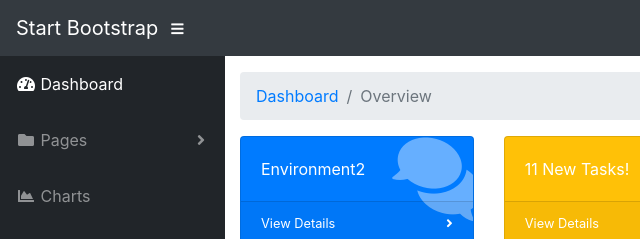
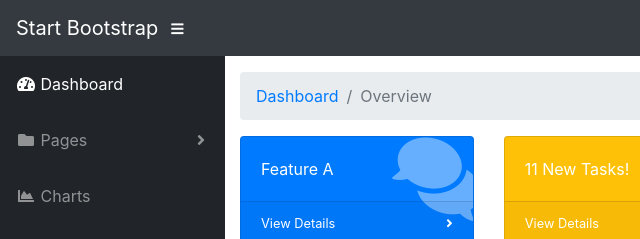
Before and after one commit to deepakr6242/omnipayer_poc, a website with bundled scripts: page index.html in a window 1280 px wide. Shown: the top 239 px of the page, 0-640 px from the left. Built offline with nearby package versions, Linux system fonts and the light colour scheme.

Commit message:
Adding NEw Feature A

```diff
--- a/index.html
+++ b/index.html
@@ -146,7 +146,7 @@
                   <div class="card-body-icon">
                     <i class="fas fa-fw fa-comments"></i>
                   </div>
-                  <div class="mr-5">Environment2</div>
+                  <div class="mr-5">Feature A</div>
                 </div>
                 <a class="card-footer text-white clearfix small z-1" href="#">
                   <span class="float-left">View Details</span>
```
